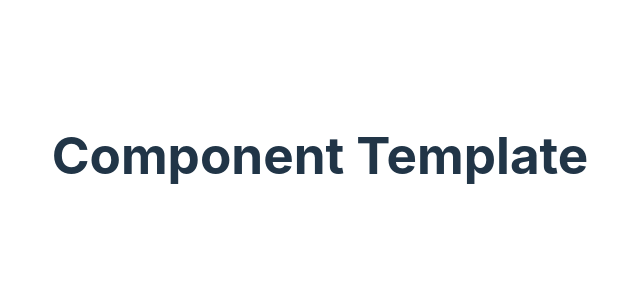
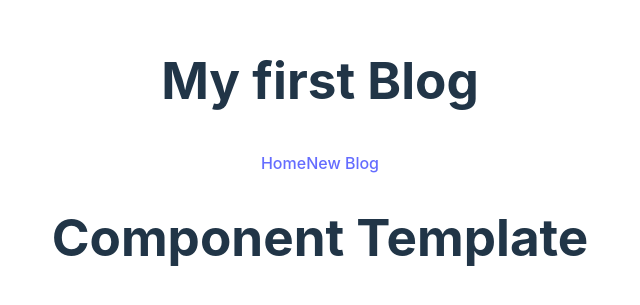
Before and after one commit to AnyLena/my-first-blog, a React (Vite) app: page / in a window 1280 px wide. Shown: the part 245-550 px from the top of the page, without its empty margins (320-960 px from the left). Built offline with nearby package versions, Linux system fonts and the light colour scheme.

Commit message:
adding navbar structure

```diff
--- a/src/App.jsx
+++ b/src/App.jsx
@@ -1,12 +1,14 @@
 import "./App.css";
+import Navbar from './components/Navbar'
 
 function App() {
   return (
-    <>
-      <div>
+    <div className="App">
+      <Navbar />
+      <div className="content">
         <h1>Component Template</h1>
       </div>
-    </>
+    </div>
   );
 }
 
--- /dev/null
+++ b/src/components/Navbar.jsx
@@ -0,0 +1,13 @@
+const Navbar = () => {
+  return (
+    <nav className="navbar">
+      <h1>My first Blog</h1>
+      <div className="links">
+        <a href="/">Home</a>
+        <a href="/create">New Blog</a>
+      </div>
+    </nav>
+  );
+};
+
+export default Navbar;
```
